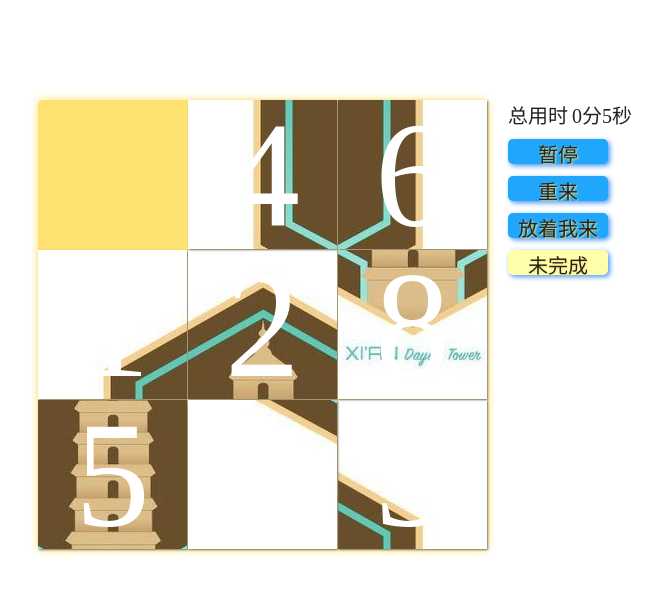
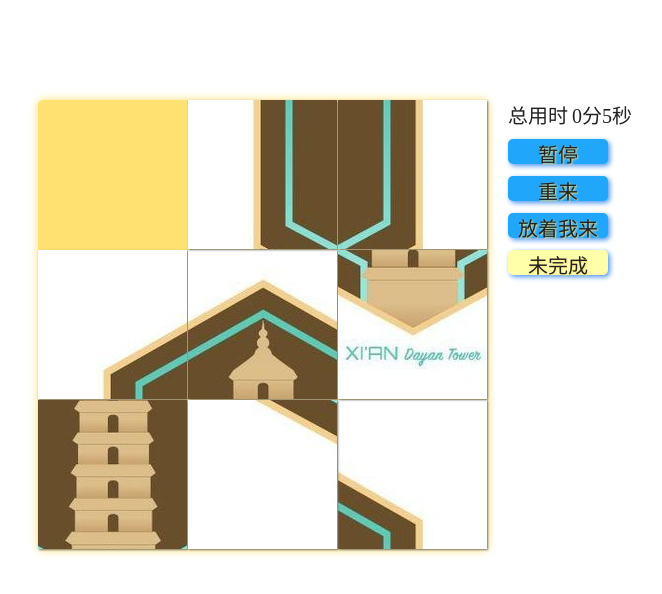
Before and after one commit to uucloud/puzzle, a plain HTML site: page index.html in a window 1280 px wide. Shown: the whole page, without its empty margins (292-954 px from the left). Drawn offline with Linux system fonts and the light colour scheme.

Commit message:
Update index.html

```diff
--- a/index.html
+++ b/index.html
@@ -11,15 +11,15 @@
     <!--最外面的DIV，用来包含里面的结构-->
         <div id="game">
         <!--游戏区，也就是大DIV方块-->
-            <div id="d1" onclick="move(1)">1</div>
+            <div id="d1" onclick="move(1)"></div>
             <!--小DIV，也就是8个小方块。当点击的时候执行move()函数，参数是显示的编号，这样我们就知道点击了那个方块-->
-            <div id="d2" onclick="move(2)">2</div>
-            <div id="d3" onclick="move(3)">3</div>
-            <div id="d4" onclick="move(4)">4</div>
-            <div id="d5" onclick="move(5)">5</div>
-            <div id="d6" onclick="move(6)">6</div>
-            <div id="d7" onclick="move(7)">7</div>
-            <div id="d8" onclick="move(8)">8</div>
+            <div id="d2" onclick="move(2)"></div>
+            <div id="d3" onclick="move(3)"></div>
+            <div id="d4" onclick="move(4)"></div>
+            <div id="d5" onclick="move(5)"></div>
+            <div id="d6" onclick="move(6)"></div>
+            <div id="d7" onclick="move(7)"></div>
+            <div id="d8" onclick="move(8)"></div>
         </div>
         <div id="control">
         <!--游戏控制区-->
```
